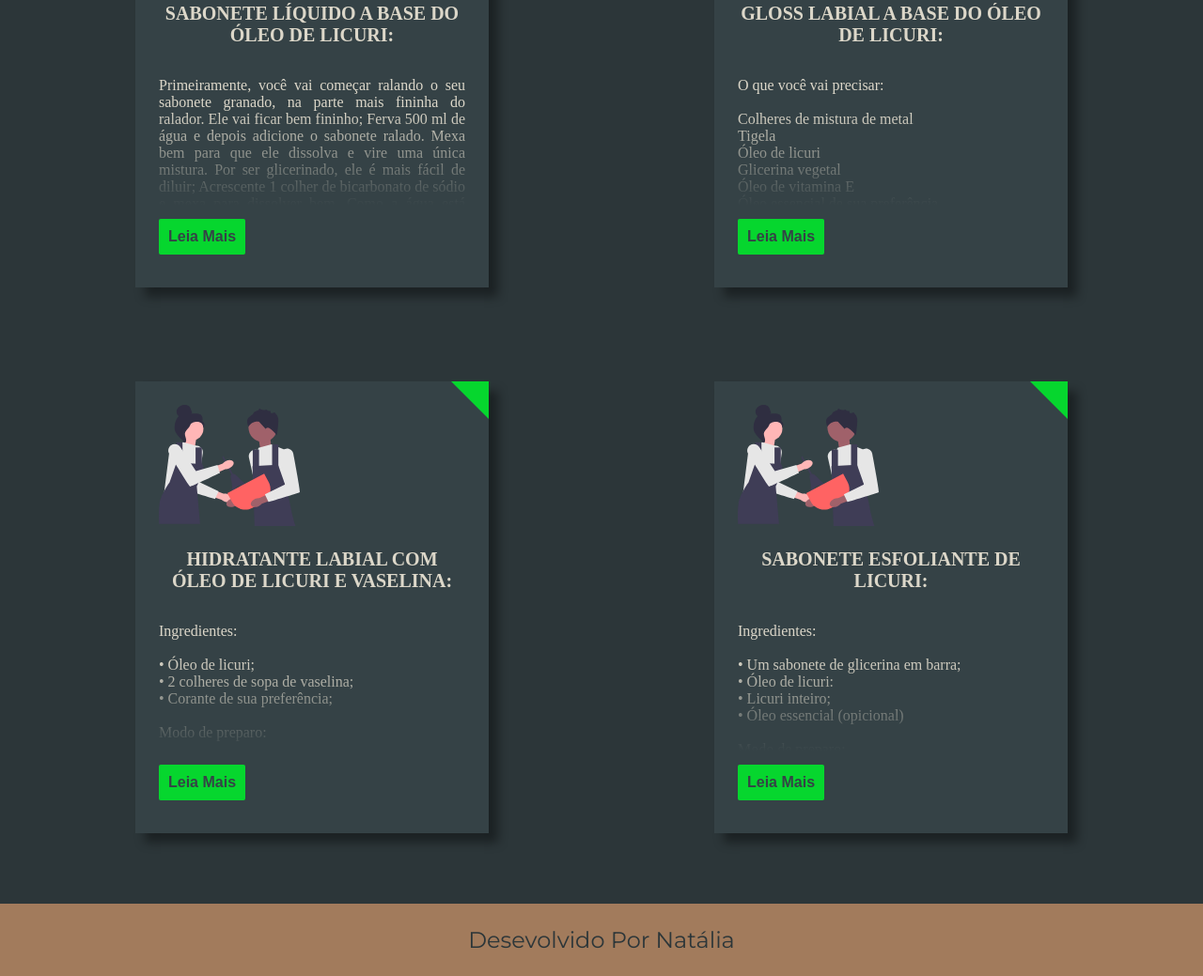
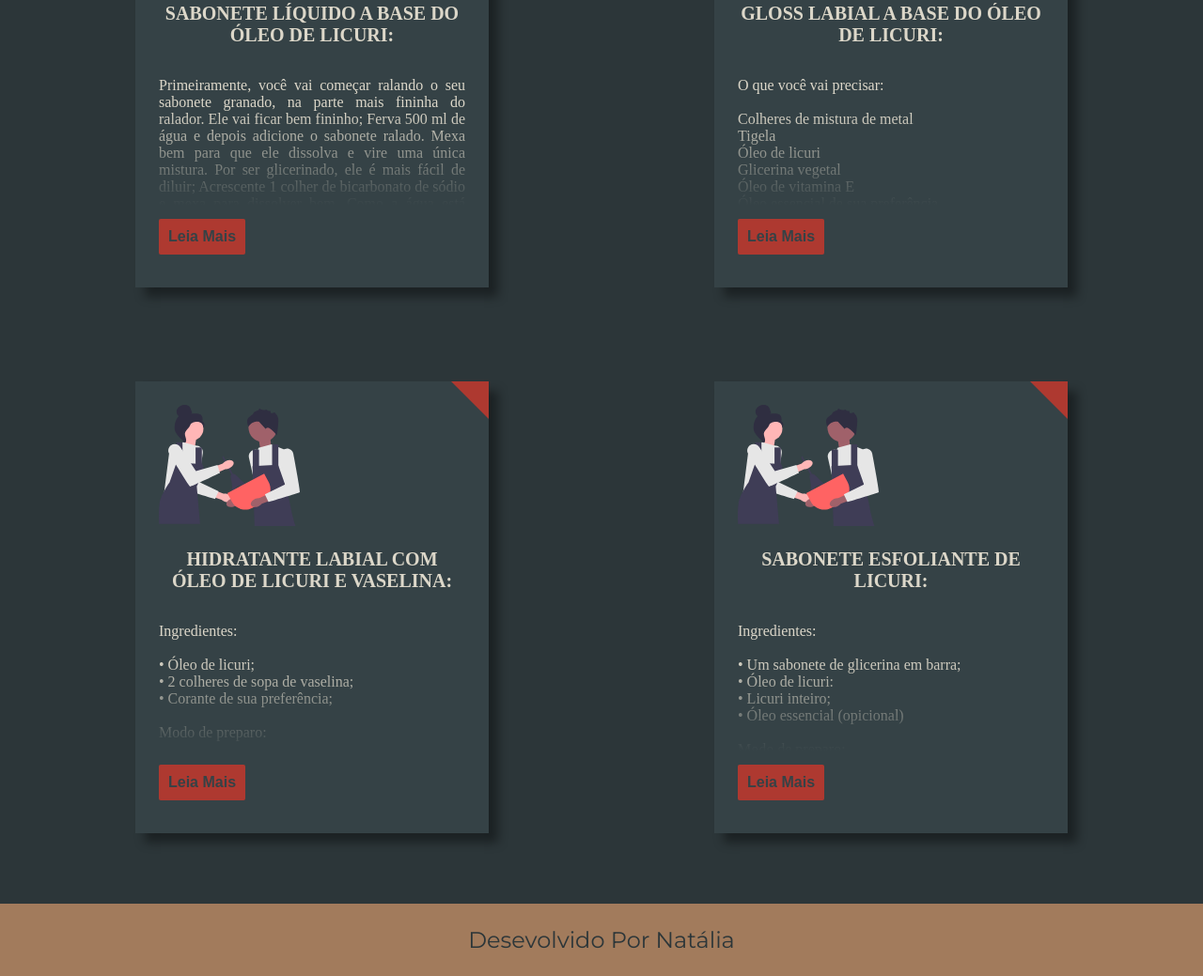
Before and after one commit to LypheS2/Encantos-do-Sert-o, a plain HTML site: page index.html in a window 1280 px wide. Shown: the part 954-1993 px from the top of the page at 94% size. Drawn offline with nearby package versions, Linux system fonts and the light colour scheme.

Commit message:
mudança de cor dos cards

```diff
--- a/stiles/style.css
+++ b/stiles/style.css
@@ -170,8 +170,8 @@ a:hover {
     top: 0;
     right: 0;
     border: 20px solid transparent;
-    border-top: 20px solid #06d62e;
-    border-right: 20px solid #06d62e;
+    border-top: 20px solid #ae3930;
+    border-right: 20px solid #ae3930;
 }
 
 .icon {
@@ -213,7 +213,7 @@ a:hover {
     padding: 10px;
     border-radius: 2px;
     margin-top: 15px;
-    background-color: #06d62e;
+    background-color: #ae3930;
     color: #354246;
     font-weight: bold;
     cursor: pointer;
@@ -223,7 +223,7 @@ a:hover {
 
 #read_button:hover {
     background-color: transparent;
-    color: #06d62e;
+    color: #ae3930;
     transition: all 0,2s ease-in-out;
 }
 
@@ -232,7 +232,7 @@ a:hover {
     padding: 10px;
     border-radius: 2px;
     margin-top: 15px;
-    background-color: #06d62e;
+    background-color: #ae3930;
     color: #354246;
     font-weight: bold;
     cursor: pointer;
@@ -242,7 +242,7 @@ a:hover {
 
 #read_buttonB:hover {
     background-color: transparent;
-    color: #06d62e;
+    color: #ae3930;
     transition: all 0,2s ease-in-out;
 }
 
@@ -251,7 +251,7 @@ a:hover {
     padding: 10px;
     border-radius: 2px;
     margin-top: 15px;
-    background-color: #06d62e;
+    background-color: #ae3930;
     color: #354246;
     font-weight: bold;
     cursor: pointer;
@@ -261,7 +261,7 @@ a:hover {
 
 #read_buttonC:hover {
     background-color: transparent;
-    color: #06d62e;
+    color: #ae3930;
     transition: all 0,2s ease-in-out;
 }
 
@@ -270,7 +270,7 @@ a:hover {
     padding: 10px;
     border-radius: 2px;
     margin-top: 15px;
-    background-color: #06d62e;
+    background-color: #ae3930;
     color: #354246;
     font-weight: bold;
     cursor: pointer;
@@ -280,7 +280,7 @@ a:hover {
 
 #read_buttonD:hover {
     background-color: transparent;
-    color: #06d62e;
+    color: #ae3930;
     transition: all 0,2s ease-in-out;
 }
 
@@ -473,8 +473,8 @@ a:hover {
         top: 0;
         right: 0;
         border: 20px solid transparent;
-        border-top: 20px solid #06d62e;
-        border-right: 20px solid #06d62e;
+        border-top: 20px solid #ae3930;
+        border-right: 20px solid #ae3930;
     }
 
     .icon {
```
